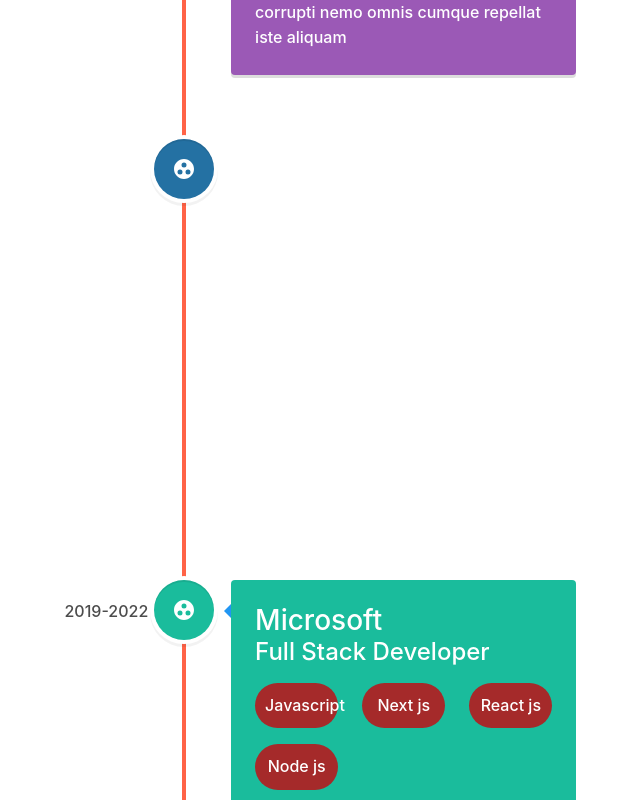
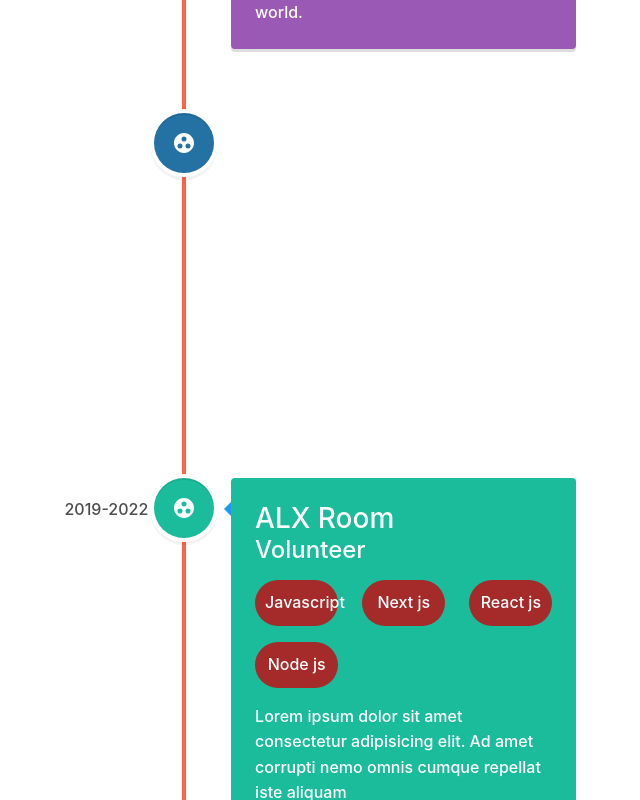
Before and after one commit to amarapeace/Portfolio-website, a React (Create React App) app in the folder client/: page / in a window 1280 px wide. Shown: the part 1800-2600 px from the top of the page, without its empty margins (578-1218 px from the left). Built offline with nearby package versions, Linux system fonts and the light colour scheme.

Commit message:
Portfolio update

```diff
--- a/client/src/Components/Education/Education.js
+++ b/client/src/Components/Education/Education.js
@@ -10,9 +10,9 @@
 const Education = () => {
     const data = [
       {
-        name: "Nnamdi Azikiwe University, Awka",
-        degree: "B.Eng in Chemical Engineering",
-        year: "2011-2016",
+        name: "ALX- Holberton School of Software Engineering",
+        degree: "Diploma in Software Engineering",
+        year: "2023-2022",
       },
       {
         name: "Lagos State University, Ojo",
@@ -20,9 +20,9 @@
         year: "2020-2022",
       },
       {
-        name: "ALX- Holberton School of Software Engineering",
-        degree: "Diploma in Software Engineering",
-        year: "2023-2022",
+        name: "Nnamdi Azikiwe University, Awka",
+        degree: "B.Eng in Chemical Engineering",
+        year: "2011-2016",
       },
     ];
 
--- a/client/src/Components/Home/Home.js
+++ b/client/src/Components/Home/Home.js
@@ -30,8 +30,10 @@
             <Typewriter
               options={{
                 strings: [
-                  "Full Stack Software Developer",
-                  "Frontend Web Developer (REACT)",
+                  "Software Developer",
+                  "Frontend Web Developer",
+                  "REACT Developer",
+                  "Great Collaborator"
                 ],
                 autoStart: true,
                 loop: true,
--- a/client/src/Components/Projects/Projects.css
+++ b/client/src/Components/Projects/Projects.css
@@ -17,7 +17,7 @@
 
 .project-list:hover {
     cursor: pointer;
-    border-left: 5px solid blueviolet;
+    border-left: 5px solid rgb(109, 24, 24);
     transition-duration: 1s;
 
 
@@ -62,13 +62,13 @@
 }
 
 .live-demo-button:hover {
-    background-color: blueviolet;
+    background-color: rgb(109, 24, 24);;
     transition-duration: 1s;
 
 }
 
 .project-list-opened {
-    border-left: 5px solid blueviolet;
+    border-left: 5px solid brown;
 }
 
 .description {
--- a/client/src/Components/Projects/Projects.js
+++ b/client/src/Components/Projects/Projects.js
@@ -6,121 +6,147 @@
 
     const data = [
       {
+        name: "Devask",
+        des: "Built with React, a fully functional website for developers to ask questions and get answers in an instance from fellow developers.A seeming merge of twitter and stackoverflow.",
+        projectlink: "https://devask.tech",
+        techused: [
+          {
+            techname: "React",
+          },
+          {
+            techname: "Javascript",
+          },
+          {
+            techname: "CSS",
+          },
+          {
+            techname: "HTML",
+          },
+        ],
+      },
+      {
+        name: "My Portfolio",
+        des: "Built with React library. My personal portfolio showcasing my educational qualification, work experiences, skills and other projects",
+        projectlink: "https://github.com/amarapeace/",
+        techused: [
+          {
+            techname: "React",
+          },
+          {
+            techname: "Javascript",
+          },
+          {
+            techname: "CSS",
+          },
+          {
+            techname: "HTML",
+          },
+        ],
+      },
+      {
+        name: "DJ suggest desk",
+        des: "Built with NextJs, a fully functional website for clubbers to communicate with a DJ and suggest songs to be played.",
+        projectlink: "https://github.com/amarapeace/",
+        techused: [
+          {
+            techname: "Next js",
+          },
+          {
+            techname: "Tailwind",
+          },
+          {
+            techname: "CSS",
+          },
+          {
+            techname: "HTML",
+          },
+        ],
+      },
+      {
+        name: "Softwork",
+        des: "Built with Flask, a testing platform where students and working professionals can put their softskills to test.",
+        projectlink: "https://github.com/amarapeace/",
+        techused: [
+          {
+            techname: "Flask",
+          },
+          {
+            techname: "Javascript",
+          },
+          {
+            techname: "CSS",
+          },
+          {
+            techname: "HTML",
+          },
+        ],
+      },
+      {
         name: "Multi Authored Blog",
-        des: "Lorem ipsum dolor sit amet consectetur, adipisicing elit. Libero reprehenderit ipsam laborum voluptas blanditiis nemo, architecto illum amet culpa quasi esse numquam iusto. Adipisci placeat dignissimos eligendi mollitia magni. Veniam! Veritatis laudantium",
+        des: "Built with Django in a team of 6 made up of designers, frontend and Backend engineers, a multi authored blog.",
         projectlink: "https://github.com/amarapeace/",
         techused: [
           {
             techname: "Django",
           },
           {
-            techname: "React js",
+            techname: "Bootstrap",
           },
           {
-            techname: "Node js",
+            techname: "CSS",
           },
           {
-            techname: "Next js",
+            techname: "HTML",
           },
         ],
       },
-
       {
         name: "Dodov site clone",
-        des: "Lorem ipsum dolor sit amet consectetur, adipisicing elit. Libero reprehenderit ipsam laborum voluptas blanditiis nemo, architecto illum amet culpa quasi esse numquam iusto. Adipisci placeat dignissimos eligendi mollitia magni. Veniam! Veritatis laudantium",
+        des: "A static website that had me doing a lot of manipulations with Javascript.",
         projectlink: "https://github.com/chihannah/",
         techused: [
           {
-            techname: "Django",
+            techname: "Javascript",
           },
           {
-            techname: "React js",
+            techname: "Bootstrap",
           },
           {
-            techname: "Node js",
+            techname: "CSS",
           },
           {
-            techname: "Next js",
+            techname: "HTML",
           },
         ],
       },
 
       {
         name: "AirBnB site clone",
-        des: "Lorem ipsum dolor sit amet consectetur, adipisicing elit. Libero reprehenderit ipsam laborum voluptas blanditiis nemo, architecto illum amet culpa quasi esse numquam iusto. Adipisci placeat dignissimos eligendi mollitia magni. Veniam! Veritatis laudantium",
+        des: "A static website built with HTML, CSS and Javascript as one of the projects for ALX foundational stage.",
         projectlink: "https://github.com/amarapeace/",
         techused: [
           {
-            techname: "Django",
+            techname: "Javascript",
           },
           {
-            techname: "React js",
+            techname: "CSS",
           },
           {
-            techname: "Node js",
-          },
-          {
-            techname: "Next js",
-          },
-        ],
-      },
-
-      {
-        name: "Multi Authored Blog",
-        des: "Lorem ipsum dolor sit amet consectetur, adipisicing elit. Libero reprehenderit ipsam laborum voluptas blanditiis nemo, architecto illum amet culpa quasi esse numquam iusto. Adipisci placeat dignissimos eligendi mollitia magni. Veniam! Veritatis laudantium",
-        projectlink: "https://github.com/amarapeace/",
-        techused: [
-          {
-            techname: "Django",
-          },
-          {
-            techname: "React js",
-          },
-          {
-            techname: "Node js",
-          },
-          {
-            techname: "Next js",
+            techname: "HTML",
           },
         ],
       },
 
       {
         name: "Twitter home page clone",
-        des: "Lorem ipsum dolor sit amet consectetur, adipisicing elit. Libero reprehenderit ipsam laborum voluptas blanditiis nemo, architecto illum amet culpa quasi esse numquam iusto. Adipisci placeat dignissimos eligendi mollitia magni. Veniam! Veritatis laudantium",
+        des: "A beginner project with only HTML and CSS",
         projectlink: "https://github.com/amarapeace/",
         techused: [
           {
-            techname: "Django",
+            techname: "HTML",
           },
           {
-            techname: "React js",
-          },
-          {
-            techname: "Node js",
-          },
-          {
-            techname: "Next js",
-          },
-        ],
-      },
-
-      {
-        name: "My Portfolio",
-        des: "Lorem ipsum dolor sit amet consectetur, adipisicing elit. Libero reprehenderit ipsam laborum voluptas blanditiis nemo, architecto illum amet culpa quasi esse numquam iusto. Adipisci placeat dignissimos eligendi mollitia magni. Veniam! Veritatis laudantium",
-        projectlink: "https://github.com/amarapeace/",
-        techused: [
-          {
-            techname: "Django",
-          },
-          {
-            techname: "React js",
-          },
-          {
-            techname: "Node js",
-          },
-          {
-            techname: "Next js",
+            techname: "CSS",
           },
         ],
       },
--- a/client/src/Components/TechStack/TechStack.js
+++ b/client/src/Components/TechStack/TechStack.js
@@ -17,14 +17,17 @@
     "#CA6F1E",
     "#A6ACAF",
     "#283747",
+    "#229954",
+    "#D4AC0D",
+    "#CA6F1E"
   ];
 
   const data = [
     {
-      name: "Full Stack Developer",
+      name: "Node js",
     },
     {
-      name: "Node js",
+      name: "Next js",
     },
     {
       name: "React js",
@@ -32,11 +35,12 @@
     {
       name: "Vanilla js",
     },
+
     {
-      name: "Javascript",
+      name: "Django",
     },
     {
-      name: "Django",
+      name: "Flask",
     },
     {
       name: "Python",
@@ -48,13 +52,22 @@
       name: "SQL",
     },
     {
-      name: "Python",
+      name: "Git",
     },
     {
-      name: "C",
+      name: "Github",
     },
     {
-      name: "SQL",
+      name: "HTML",
+    },
+    {
+      name: "CSS",
+    },
+    {
+      name: "Bootstrap",
+    },
+    {
+      name: "TailwindCSS",
     },
   ];
 
--- a/client/src/Components/Testimonial/Testimonial.js
+++ b/client/src/Components/Testimonial/Testimonial.js
@@ -10,39 +10,39 @@
 
     const data = [
       {
-        name: "Chioma",
+        name: "Debby",
         position: "Operations Officer",
-        des: "I like his work and his commitment in giving out the best",
+        des: "I like Amara's work and her commitment in giving out the best.",
         img: "https://www.pexels.com/photo/portrait-of-a-girl-with-a-white-headscarf-13104472/",
       },
       {
-        name: "Chioma",
+        name: "Torrie",
         position: "UI/UX Designer",
-        des: "I like his work and his commitment in giving out the best",
+        des: "Amara is always patient and ready to give you a great work.",
         img: "https://www.pexels.com/photo/portrait-of-a-girl-with-a-white-headscarf-13104472/",
       },
       {
-        name: "Chioma",
+        name: "Tega",
         position: "Operations Officer",
-        des: "I like his work and his commitment in giving out the best",
+        des: "I like her way of relating to clients and making sure you are satisfied.",
         img: "https://www.pexels.com/photo/portrait-of-a-girl-with-a-white-headscarf-13104472/",
       },
       {
-        name: "Chioma",
+        name: "Mistura",
         position: "Operations Officer",
-        des: "I like his work and his commitment in giving out the best",
+        des: "I enjoyed my time working together with her. Her energy is everything. ",
         img: "https://www.pexels.com/photo/portrait-of-a-girl-with-a-white-headscarf-13104472/",
       },
       {
-        name: "Chioma",
+        name: "Rajeev",
         position: "Operations Officer",
-        des: "I like his work and his commitment in giving out the best",
+        des: "Job well done, I'm definitely coming back with more jobs for you. Guys, she's the real deal.",
         img: "https://www.pexels.com/photo/portrait-of-a-girl-with-a-white-headscarf-13104472/",
       },
       {
-        name: "Chioma",
+        name: "Coded Libra",
         position: "Operations Officer",
-        des: "I like his work and his commitment in giving out the best",
+        des: "She sure knows how to make a client very happy. I highly recommend.",
         img: "https://www.pexels.com/photo/portrait-of-a-girl-with-a-white-headscarf-13104472/",
       },
     ];
--- a/client/src/Components/WorkExperience/WorkExperience.js
+++ b/client/src/Components/WorkExperience/WorkExperience.js
@@ -11,68 +11,68 @@
 
     const data = [
       {
-        companyname: "Google",
-        position: "Full Stack Developer",
-        des: "Lorem ipsum dolor sit amet consectetur adipisicing elit. Ad amet corrupti nemo omnis cumque repellat iste aliquam ",
-        year: "2019",
+        companyname: "Hotels Nigeria (HNG)",
+        position: "Frontend Developer",
+        des: "Internship program that got me working with a team of developers to develop a full-blown project. ",
+        year: "2022",
         techskills: [
           {
             techname: "React js",
           },
           {
-            techname: "React js",
+            techname: "Javascript",
           },
           {
-            techname: "React js",
+            techname: "HTML/CSS",
           },
           {
-            techname: "React js",
+            techname: "Git/Github",
           },
         ],
       },
       {
-        companyname: "Facebook",
-        position: "Full Stack Developer",
-        des: "Lorem ipsum dolor sit amet consectetur adipisicing elit. Ad amet corrupti nemo omnis cumque repellat iste aliquam ",
-        year: "2019",
+        companyname: "Dangote Refinery",
+        position: "Process Engineer",
+        des: "Member of the Precommissioning and commissioning team of one of the largest petroleum refineries in the world. ",
+        year: "2019 to date",
+        techskills: [
+          {
+            techname: "SAP",
+          },
+          {
+            techname: "PCAMS",
+          },
+          {
+            techname: "PPIS",
+          },
+          {
+            techname: "Excel",
+          },
+        ],
+      },
+      {
+        companyname: "Joslin Plus",
+        position: "Freelancer",
+        des: "Frontend web developer for a physical and digital product sales company.",
+        year: "2020",
         techskills: [
           {
             techname: "React js",
           },
           {
-            techname: "React js",
+            techname: "Javascript",
           },
           {
-            techname: "React js",
+            techname: "Bootstrap",
           },
           {
-            techname: "React js",
+            techname: "Git/Github",
           },
         ],
       },
       {
-        companyname: "Youtube",
-        position: "Full Stack Developer",
-        des: "Lorem ipsum dolor sit amet consectetur adipisicing elit. Ad amet corrupti nemo omnis cumque repellat iste aliquam ",
-        year: "2019",
-        techskills: [
-          {
-            techname: "React js",
-          },
-          {
-            techname: "React js",
-          },
-          {
-            techname: "React js",
-          },
-          {
-            techname: "Express js",
-          },
-        ],
-      },
-      {
-        companyname: "Microsoft",
-        position: "Full Stack Developer",
+        companyname: "ALX Room",
+        position: "Volunteer",
         des: "Lorem ipsum dolor sit amet consectetur adipisicing elit. Ad amet corrupti nemo omnis cumque repellat iste aliquam ",
         year: "2019-2022",
         techskills: [
@@ -90,46 +90,7 @@
           },
         ],
       },
-      {
-        companyname: "Microsoft",
-        position: "Full Stack Developer",
-        des: "Lorem ipsum dolor sit amet consectetur adipisicing elit. Ad amet corrupti nemo omnis cumque repellat iste aliquam ",
-        year: "2019-2022",
-        techskills: [
-          {
-            techname: "Javascript",
-          },
-          {
-            techname: "Next js",
-          },
-          {
-            techname: "React js",
-          },
-          {
-            techname: "Node js",
-          },
-        ],
-      },
-      {
-        companyname: "Microsoft",
-        position: "Full Stack Developer",
-        des: "Lorem ipsum dolor sit amet consectetur adipisicing elit. Ad amet corrupti nemo omnis cumque repellat iste aliquam ",
-        year: "2019-2022",
-        techskills: [
-          {
-            techname: "Javascript",
-          },
-          {
-            techname: "Next js",
-          },
-          {
-            techname: "React js",
-          },
-          {
-            techname: "Node js",
-          },
-        ],
-      },
+
     ];
 
     const colors = [
```
